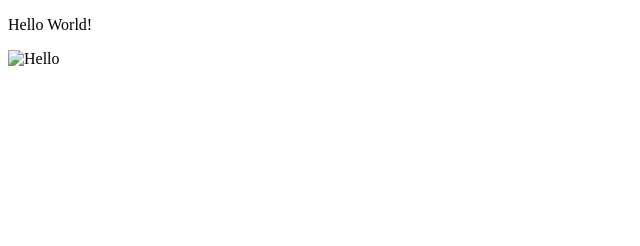
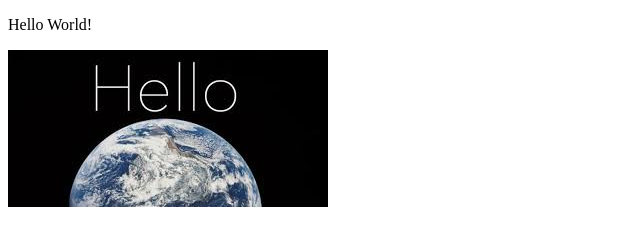
Before and after one commit to YuriiKopyna/hello_world, a plain HTML site: page index.html in a window 1280 px wide. Shown: the whole page, without its empty margins (0-640 px from the left). Drawn offline with Linux system fonts and the light colour scheme.

Commit message:
Update index.html

```diff
--- a/index.html
+++ b/index.html
@@ -6,6 +6,6 @@
   </head>
   <body>
     <p>Hello World!</p>
-    <img src="hello.png" alt="Hello">
+    <img src="hello.jpg" alt="Hello">
   </body>
 </html>
```
